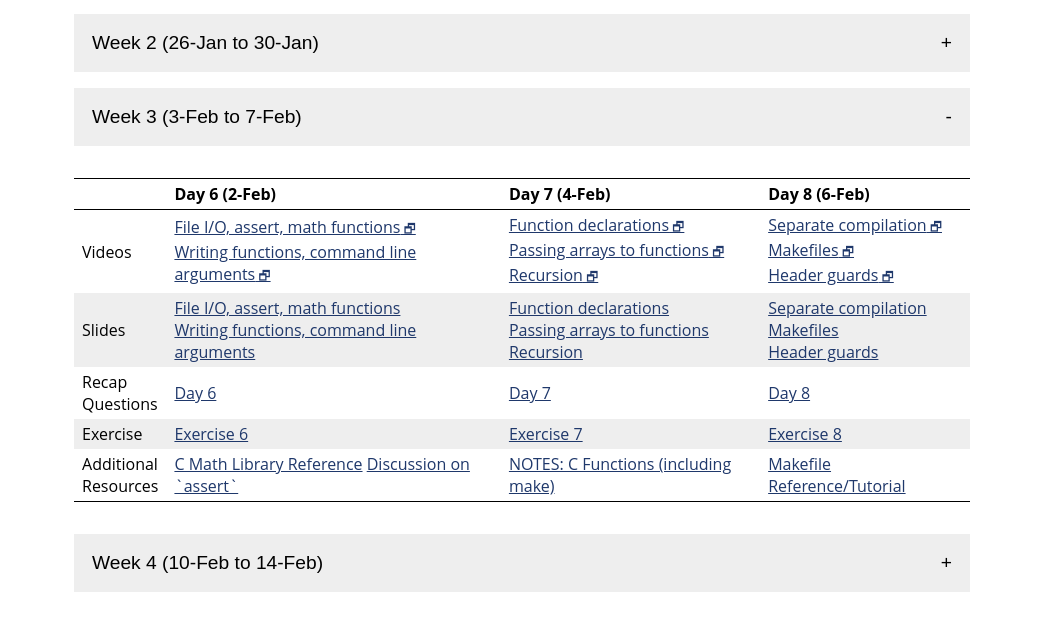
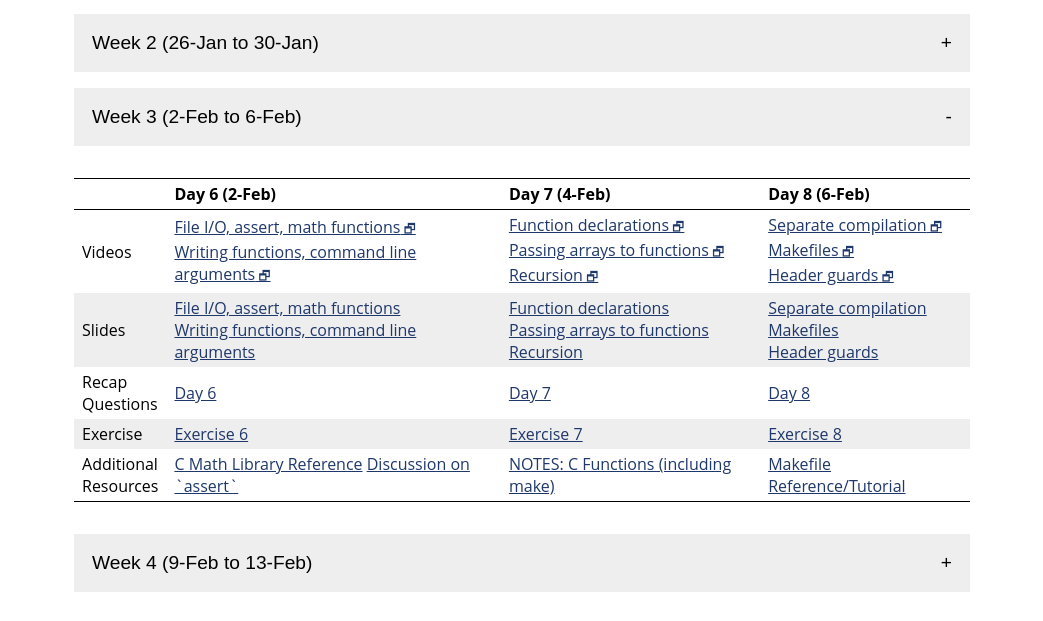
Before and after one commit to jhu-ip/cs220-sp26, a Jekyll site: the page built from material.md, in a window 1280 px wide. Shown: the part 276-897 px from the top of the page, without its empty margins (118-1161 px from the left). Built offline with Jekyll 4.4.1, drawn with Linux system fonts in a browser that asks for light colours.

Commit message:
material.md: fixed header dates on weeks 3 and 4

```diff
--- a/material.md
+++ b/material.md
@@ -115,7 +115,7 @@ the materials for that week.
 </table>
 </div>
 
-<button type="button" id="week_3_toggle" class="week_control_button">Week 3 (3-Feb to 7-Feb)</button>
+<button type="button" id="week_3_toggle" class="week_control_button">Week 3 (2-Feb to 6-Feb)</button>
 <div id="week_3" class="collapsible">
 <table>
   <thead>
@@ -167,7 +167,7 @@ the materials for that week.
 </table>
 </div>
 
-<button type="button" id="week_4_toggle" class="week_control_button">Week 4 (10-Feb to 14-Feb)</button>
+<button type="button" id="week_4_toggle" class="week_control_button">Week 4 (9-Feb to 13-Feb)</button>
 <div id="week_4" class="collapsible">
 <table>
   <thead>
```
